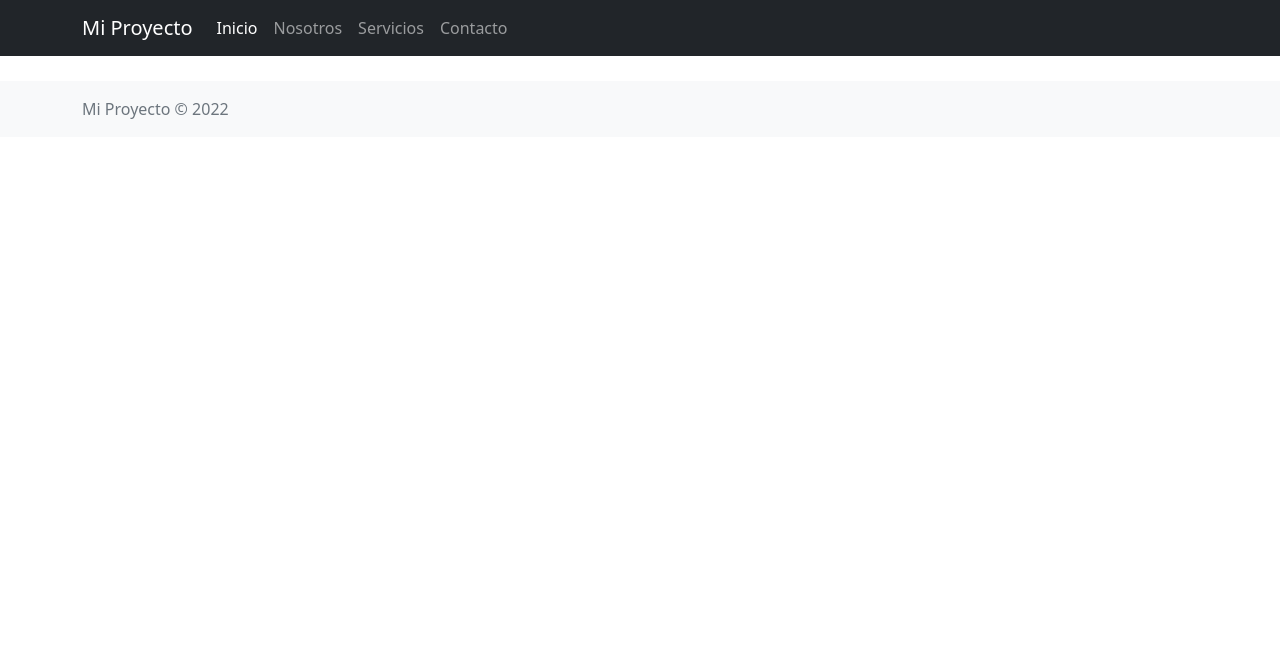
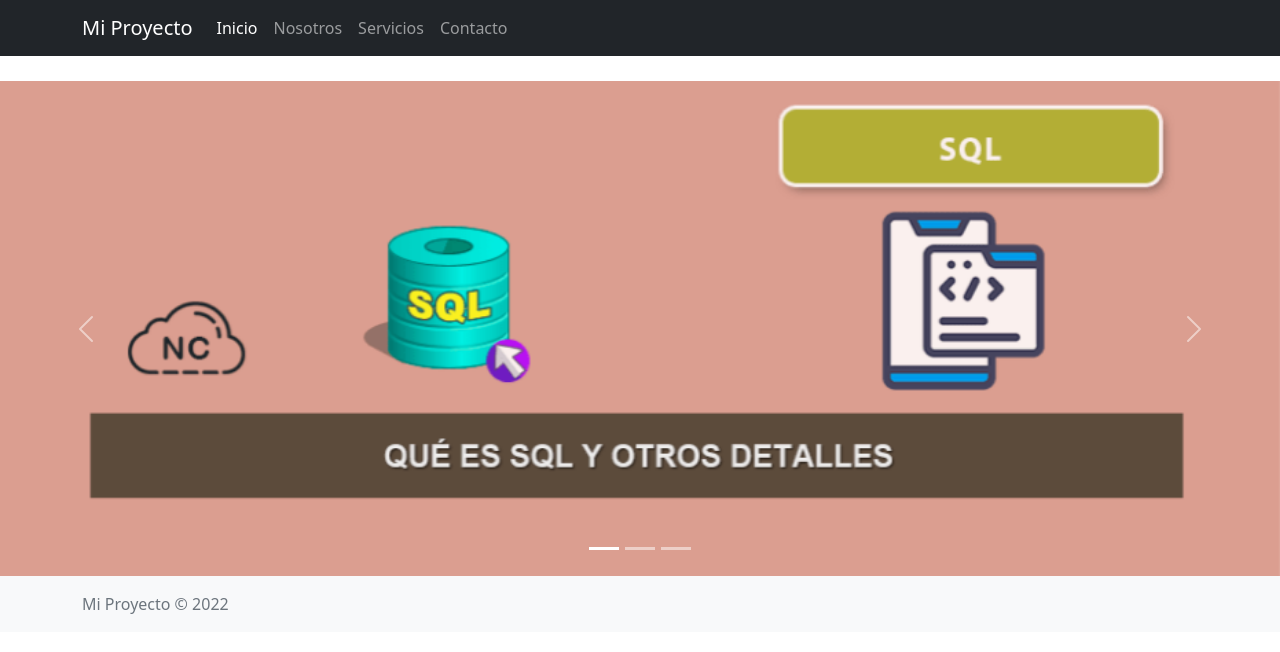
Before and after one commit to yaikel91/sitio, a plain HTML site: page index.html in a window 1280 px wide. Drawn offline with Linux system fonts and the light colour scheme.

Commit message:
agregue un slider

```diff
--- a/index.html
+++ b/index.html
@@ -49,6 +49,42 @@
 
         </div>
 
+        <!-- Carousel -->
+<div class="row">
+    <div id="carouselExampleCaptions" class="carousel slide" data-bs-ride="carousel">
+      <div class="carousel-indicators">
+        <button type="button" data-bs-target="#carouselExampleCaptions" data-bs-slide-to="0" class="active" aria-current="true" aria-label="Slide 1"></button>
+        <button type="button" data-bs-target="#carouselExampleCaptions" data-bs-slide-to="1" aria-label="Slide 2"></button>
+        <button type="button" data-bs-target="#carouselExampleCaptions" data-bs-slide-to="2" aria-label="Slide 3"></button>
+      </div>
+      <div class="carousel-inner">
+        <div class="carousel-item active">
+          <a href="#" target="_blank" title="Que Es Unity y Otros Detalles">
+            <img src="img/nimg_destacada_blog_devs-930x360.png" class="d-block w-100" alt="Que Es Unity y Otros Detalles">
+          </a>
+        </div>
+        <div class="carousel-item">
+          <a href="#" target="_blank" title="Que Es La Ciberseguridad y Otros Detalles">
+            <img src="img/pimg_destacada_blog_devs-930x360.png" class="d-block w-100" alt="Que Es La Ciberseguridad y Otros Detalles">
+          </a>
+        </div>
+        <div class="carousel-item">
+          <a href="#" target="_blank" title="Qué es SQL y Otros Detalles">
+            <img src="img/uimg_destacada_blog_devs-930x360.png" class="d-block w-100" alt="Qué es SQL y Otros Detalles">
+          </a>
+        </div>
+      </div>
+      <button class="carousel-control-prev" type="button" data-bs-target="#carouselExampleCaptions" data-bs-slide="prev">
+        <span class="carousel-control-prev-icon" aria-hidden="true"></span>
+        <span class="visually-hidden">Anterior</span>
+      </button>
+      <button class="carousel-control-next" type="button" data-bs-target="#carouselExampleCaptions" data-bs-slide="next">
+        <span class="carousel-control-next-icon" aria-hidden="true"></span>
+        <span class="visually-hidden">Siguiente</span>
+      </button>
+    </div>
+  </div>
+
       </main>
 
       <!-- Footer -->
```
Also changed, not shown: img/nimg_destacada_blog_devs-930x360.png (added), img/pimg_destacada_blog_devs-930x360.png (added), img/uimg_destacada_blog_devs-930x360.png (added).
